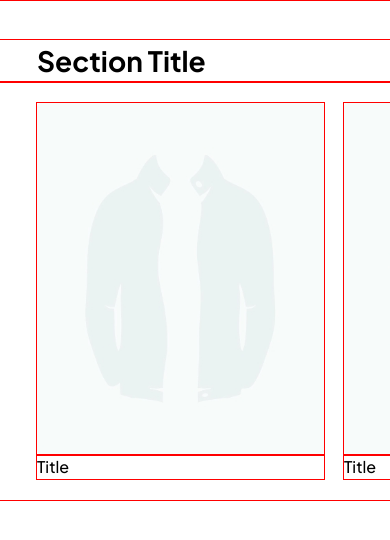
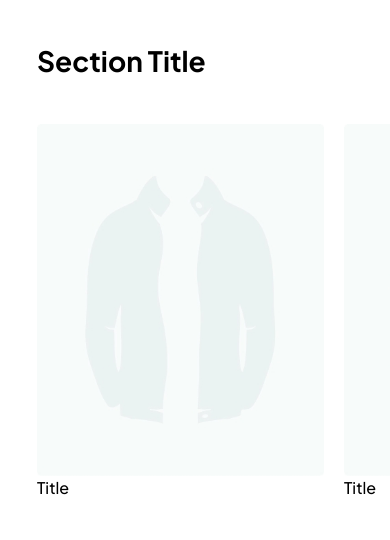
Before and after one commit to asbhogal/Venture-Stream-Responsive-Product-Carousel-Component, a website built with Vite: page index.html in a window 390 px wide. Built offline with nearby package versions, Linux system fonts and the light colour scheme; files whose address does not match are found by name.

Commit message:
further changes to styling, responsive and ProductCard class

```diff
--- a/index.html
+++ b/index.html
@@ -10,7 +10,9 @@
   <body class="overflow-x-hidden">
     <div class="app flex flex-col">
       <div class="container flex flex-col max-w-8xl absolute">
-        <h2 class="container-title pl-[37px] sm:pl-[142px] font-bold">
+        <h2
+          class="container-title pl-[37px] sm:pl-[142px] flex py-[21px] pt-[40px] sm:pt-[100px] font-bold"
+        >
           Section Title
         </h2>
         <div
--- a/main.js
+++ b/main.js
@@ -1,13 +1,4 @@
 import "./style.css";
-
-const initialWidth = 1920; // Initial device width in pixels
-const scaledWidth = 393; // Scaled-down device width in pixels
-
-const topRatio = 40 / 100; // Calculate the ratio for the top value
-const leftRatio = 35 / 140; // Calculate the ratio for the left value
-
-const topValue = `${topRatio * 100}vw`; // Convert the ratio to vw unit
-const leftValue = `${leftRatio * 100}vw`; // Convert the ratio to vw unit
 
 const template = document.createElement("template");
 
@@ -27,18 +18,23 @@ class ProductCard extends HTMLElement {
 
     this.appendChild(template.content.cloneNode(true));
 
-    this.querySelector("h3").textContent = this.getAttribute("title");
-    this.querySelector("img").src = this.getAttribute("src");
-    this.querySelector("img").alt = this.getAttribute("alt");
-    this.querySelector("a").href = this.getAttribute("href");
-    this.querySelector("a").classList.add(
+    this.querySelector(".product-title").textContent =
+      this.getAttribute("title");
+    this.querySelector(".product-image").src = this.getAttribute("src");
+    this.querySelector(".product-image").alt = this.getAttribute("alt");
+    this.querySelector(".product-link").href = this.getAttribute("href");
+    this.querySelector(".product-link").classList.add(
       "flex",
       "flex-col",
       "no-underline",
       "hover:scale-105",
       "transition"
     );
-    this.querySelector("img").classList.add("max-w-none");
+    this.querySelector(".product-image").classList.add(
+      "max-w-none",
+      "w-[287px]",
+      "sm:w-[396px]"
+    );
     this.querySelector(".product-arrow-container").classList.add(
       "hidden",
       "justify-center",
--- a/style.css
+++ b/style.css
@@ -26,35 +26,11 @@
 
 * {
   font-family: "Plus Jakarta Sans", sans-serif;
-  outline: 1px solid red;
 }
 
 .container-title {
   font-size: clamp(1.75rem, 1.6562rem + 0.382vw, 2rem);
 }
-
-.product-image {
-  width: 396px;
-}
-
-@media only screen and (min-width: 394px) {
-  .container {
-    top: 100px;
-  }
-}
-
-@media only screen and (max-width: 394px) {
-  .container {
-    top: 40px;
-  }
-  .product-image {
-    width: 287px;
-  }
-}
-
-/* .carousel {
-  scroll-snap-type: x mandatory;
-} */
 
 .carousel::-webkit-scrollbar {
   display: none;
```
